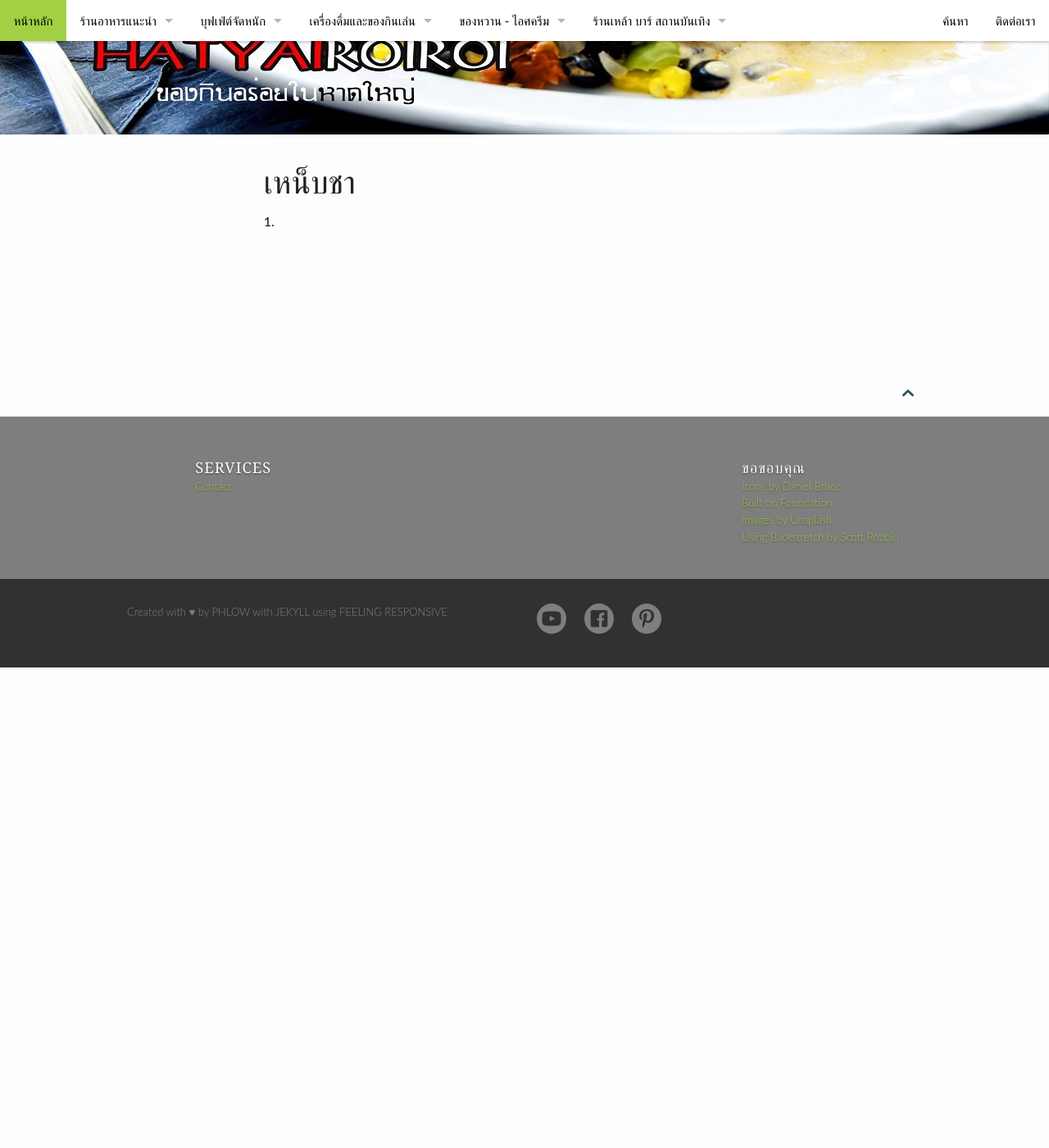
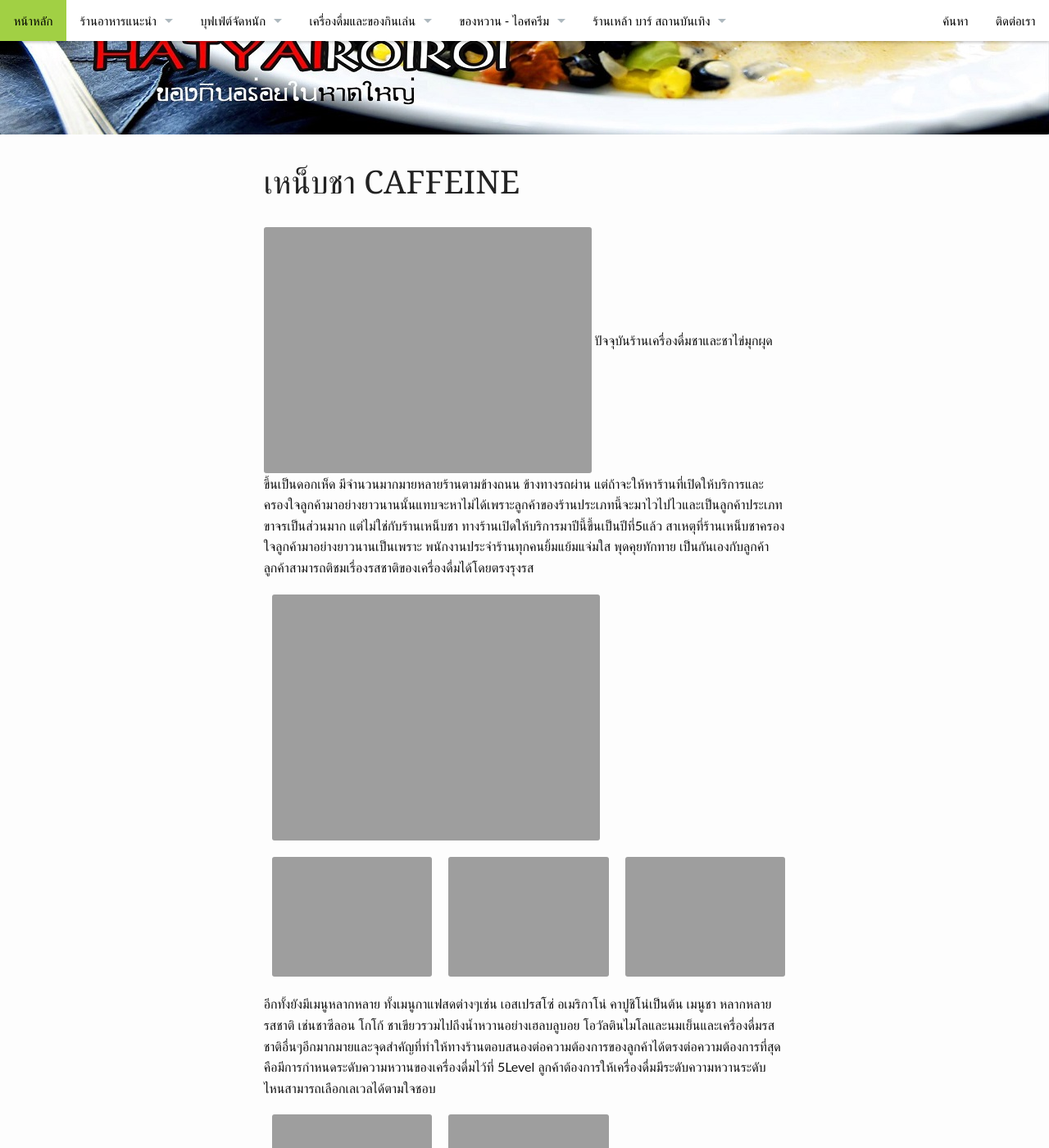
Before and after one commit to hatyairoiroi/hatyairoiroi.github.io, a Jekyll site: the page built from pages/เหน็บชา.md, in a window 1280 px wide and 1400 px high, scrolled down 196 px. Shown: the whole window at 82% size. Built offline with Jekyll 4.4.1, drawn with Linux system fonts in a browser that asks for light colours; before the commit the page ends 1010 px from its top, so only the background shows below that; some of the changed text lies outside the part shown.

Commit message:
Update เหน็บชา.md

```diff
--- a/pages/เหน็บชา.md
+++ b/pages/เหน็บชา.md
@@ -1,9 +1,33 @@
 ---
 layout: page
 show_meta: false
-title: "เหน็บชา"
+title: "เหน็บชา CAFFEINE"
 header:
    image_fullwidth: "header_hatyai.jpg"
 permalink: "/เหน๊บชา/"
 ---
-1.
+<img class="t20" src="{{ site.url }}/images/เหน็บชา1.jpg">
+	ปัจจุบันร้านเครื่องดื่มชาและชาไข่มุกผุดขึ้นเป็นดอกเห็ด มีจำนวนมากมายหลายร้านตามข้างถนน ข้างทางรถผ่าน แต่ถ้าจะให้หาร้านที่เปิดให้บริการและครองใจลูกค้ามาอย่างยาวนานนั้นแทบจะหาไม่ได้เพราะลูกค้าของร้านประเภทนี้จะมาไวไปไวและเป็นลูกค้าประเภทขาจรเป็นส่วนมาก แต่ไม่ใช่กับร้านเหน็บชา ทางร้านเปิดให้บริการมาปีนี้ขึ้นเป็นปีที่5แล้ว สาเหตุที่ร้านเหน็บชาครองใจลูกค้ามาอย่างยาวนานเป็นเพราะ พนักงานประจำร้านทุกคนยิ้มแย้มแจ่มใส พุดคุยทักทาย เป็นกันเองกับลูกค้า ลูกค้าสามารถติชมเรื่องรสชาติของเครื่องดื่มได้โดยตรงรุงรส
+
+<ul class="clearing-thumbs small-block-grid-1" data-clearing>
+  <li><a href="{{ site.url }}/images/เหน็บชา2.jpg"><img src="{{ site.url }}/images/เหน็บชา2.jpg"></a></li>
+</ul>
+
+<ul class="clearing-thumbs small-block-grid-3" data-clearing>
+  <li><a href="{{ site.url }}/images/เหน็บชา3.jpg"><img src="{{ site.url }}/images/เหน็บชา3.jpg"></a></li>
+  <li><a href="{{ site.url }}/images/เหน็บชา4.jpg"><img src="{{ site.url }}/images/เหน็บชา4.jpg"></a></li>
+  <li><a href="{{ site.url }}/images/เหน็บชา5.jpg"><img src="{{ site.url }}/images/เหน็บชา5.jpg"></a></li>
+</ul>
+
+อีกทั้งยังมีเมนูหลากหลาย ทั้งเมนูกาแฟสดต่างๆเช่น เอสเปรสโซ่ อเมริกาโน่ คาปูชิโน่เป็นต้น  เมนูชา หลากหลายรสชาติ เช่นชาซีลอน โกโก้ ชาเขียวรวมไปถึงน้ำหวานอย่างเฮลบลูบอย โอวัลตินไมโลและนมเย็นและเครื่องดื่มรสชาติอื่นๆอีกมากมายและจุดสำคัญที่ทำให้ทางร้านตอบสนองต่อความต้องการของลูกค้าได้ตรงต่อความต้องการที่สุดคือมีการกำหนดระดับความหวานของเครื่องดื่มไว้ที่ 5Level ลูกค้าต้องการให้เครื่องดื่มมีระดับความหวานระดับไหนสามารถเลือกเลเวลได้ตามใจชอบ
+
+<ul class="clearing-thumbs small-block-grid-3" data-clearing>
+  <li><a href="{{ site.url }}/images/เหน็บชา6.jpg"><img src="{{ site.url }}/images/เหน็บชา6.jpg"></a></li>
+  <li><a href="{{ site.url }}/images/เหน็บชา7.jpg"><img src="{{ site.url }}/images/เหน็บชา7.jpg"></a></li>
+</ul>
+
+<ul class="clearing-thumbs small-block-grid-1" data-clearing>
+  <li><a href="{{ site.url }}/images/เหน็บชา8.jpg"><img src="{{ site.url }}/images/เหน็บชา8.jpg"></a></li>
+</ul>
+
+รูปแบบการให้บริการของร้านเป็นแบบซื้อกลับแต่ก็มีมุมพักผ่อนบรรยากาศร่มรื่นใกล้ชิดธรรมชาติไว้ให้บริการสำหรับลูกค้าที่ต้องการหาที่นั่ง ดื่มชา พักผ่อนหย่อนใจและทางร้านอนุญาติให้นำอาหารอื่นๆเข้ามารับประทานในร้านได้อีกด้วย ทางร้านเปิดให้บริการเวลา12.00-21.30น.(หยุดบริการทุกวันเสาร์)
```
